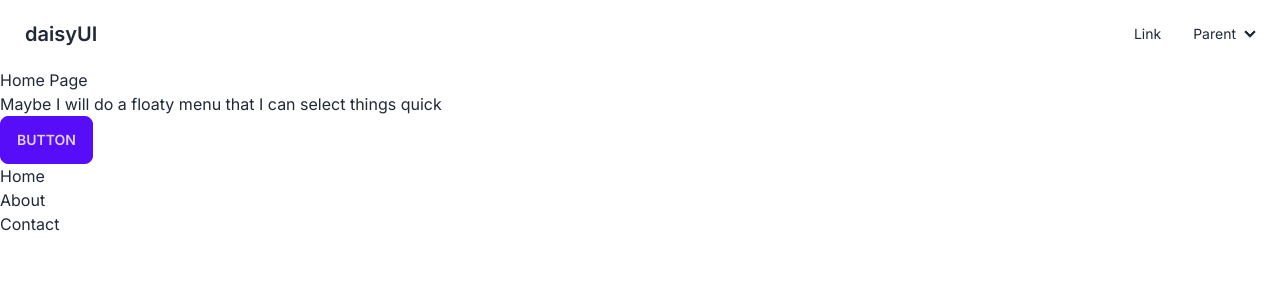
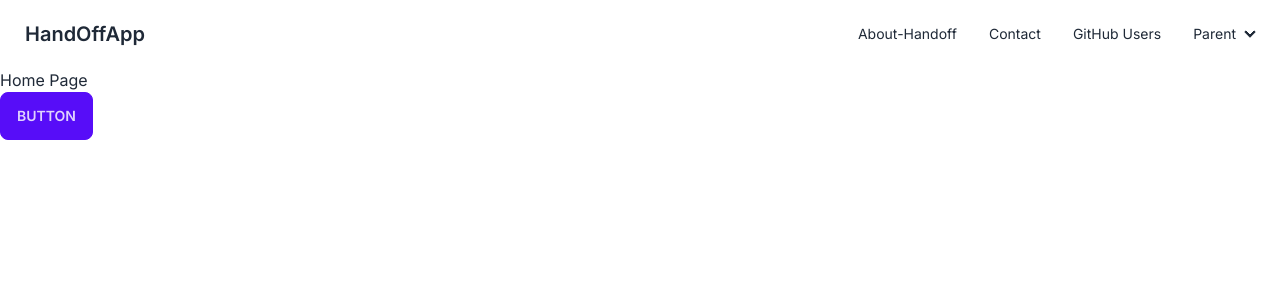
Before and after one commit to applicationsbypaul/hand-off-app, a Next.js app: page / in a window 1280 px wide. Shown: the top 300 px of the page. Built offline with nearby package versions, Linux system fonts and the light colour scheme.

Commit message:
Add links to nav bar

```diff
--- a/app/components/Navbar.js
+++ b/app/components/Navbar.js
@@ -1,13 +1,23 @@
+import Link from "next/link";
+
 const Navbar = () => {
   return (
     <div className="navbar bg-base-100">
       <div className="flex-1">
-        <a className="btn btn-ghost normal-case text-xl">daisyUI</a>
+        <Link href="/" className="btn btn-ghost normal-case text-xl">
+          HandOffApp
+        </Link>
       </div>
       <div className="flex-none">
         <ul className="menu menu-horizontal px-1">
           <li>
-            <a>Link</a>
+            <Link href="/about">About-Handoff</Link>
+          </li>
+          <li>
+            <Link href="/about/contact">Contact</Link>
+          </li>
+          <li>
+            <Link href="/githubusers">GitHub Users</Link>
           </li>
           <li>
             <details>
--- a/app/page.js
+++ b/app/page.js
@@ -4,19 +4,7 @@ const HomePage = () => {
   return (
     <div>
       <h1>Home Page</h1>
-      <h2>Maybe I will do a floaty menu that I can select things quick</h2>
       <button className="btn btn-primary">Button</button>
-      <ul>
-        <li>
-          <Link href="/">Home</Link>
-        </li>
-        <li>
-          <Link href="/about">About</Link>
-        </li>
-        <li>
-          <Link href="/about/contact">Contact</Link>
-        </li>
-      </ul>
     </div>
   );
 };
```
